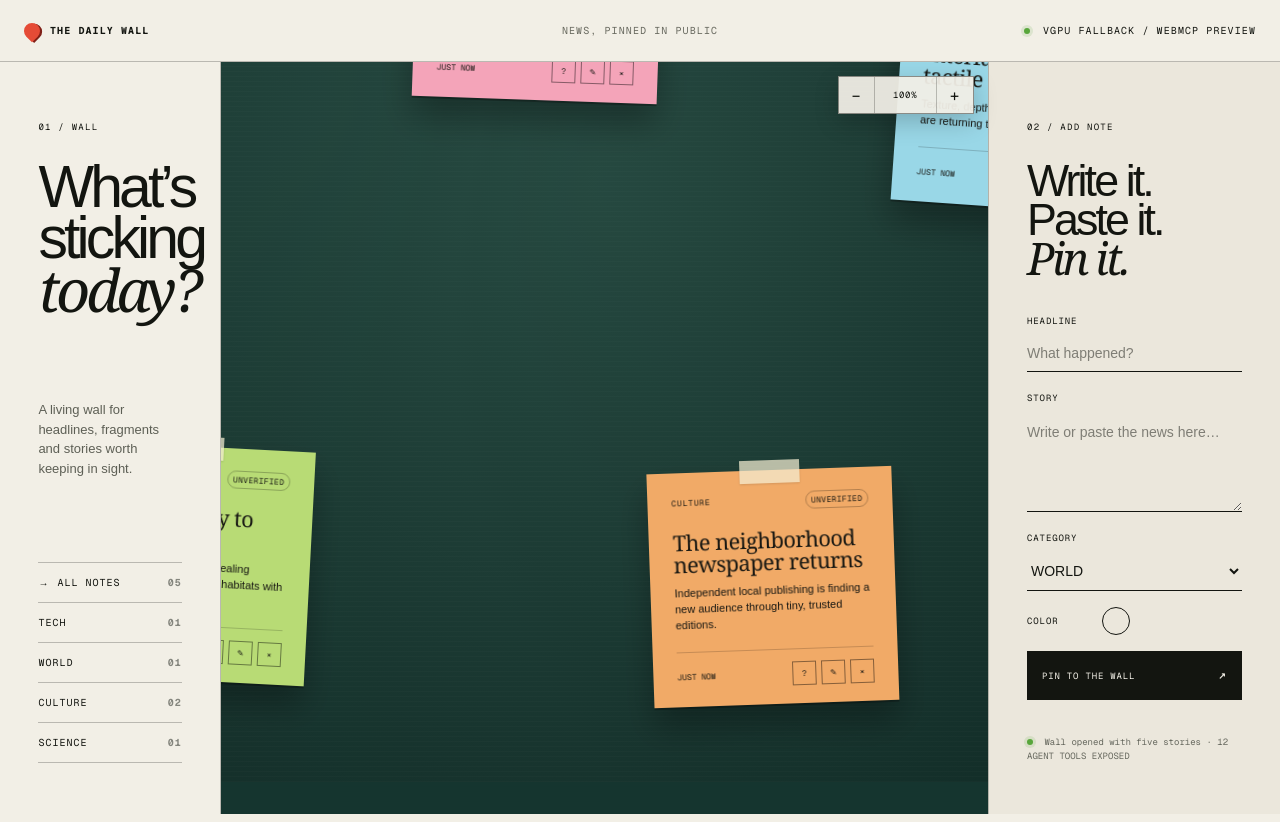
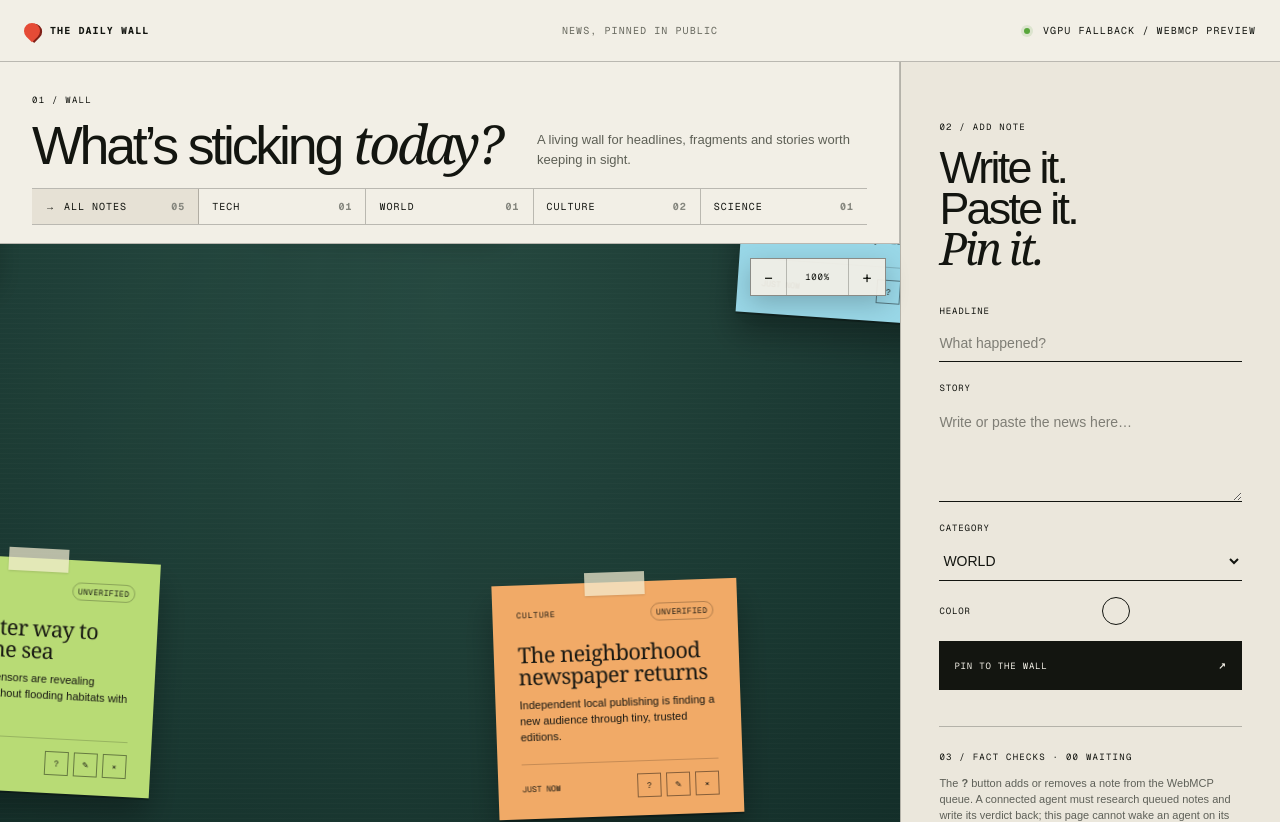
Before and after one commit to aletheia/the-daily-wall, a Next.js app: page / in a window 1280 px wide. Built offline with nearby package versions, Linux system fonts and the light colour scheme.

Commit message:
Expand board layout and add confetti shredding

```diff
--- a/app/globals.css
+++ b/app/globals.css
@@ -14,21 +14,22 @@ button { cursor: pointer; }
 .header-status { justify-self: end; }
 .header-status span, .agent-note span { display: inline-block; width: 6px; height: 6px; border-radius: 50%; background: #58a63b; margin-right: 6px; box-shadow: 0 0 0 3px rgba(88,166,59,.14); }
 
-.news-layout { min-height: calc(100vh - 62px); display: grid; grid-template-columns: minmax(220px, .62fr) minmax(660px, 2.15fr) minmax(280px, .82fr); }
-.rail, .composer { padding: clamp(28px, 4vw, 60px) clamp(22px, 3vw, 44px); display: flex; flex-direction: column; justify-content: space-between; }
-.rail { border-right: 1px solid var(--line); }
-.composer { border-left: 1px solid var(--line); background: #ebe7dc; }
+.news-layout { height: calc(100vh - 62px); min-height: 760px; display: grid; grid-template-columns: minmax(0, 1fr) minmax(310px, 380px); grid-template-rows: auto minmax(0, 1fr); }
+.rail { grid-column: 1; grid-row: 1; padding: 24px 32px 18px; display: grid; grid-template-columns: minmax(360px, auto) minmax(180px, 1fr); align-items: end; column-gap: 36px; border-right: 1px solid var(--line); border-bottom: 1px solid var(--line); }
+.composer { grid-column: 2; grid-row: 1 / 3; padding: clamp(28px, 4vw, 56px) clamp(22px, 3vw, 42px); display: flex; flex-direction: column; justify-content: space-between; overflow: auto; border-left: 1px solid var(--line); background: #ebe7dc; }
 .section-code { font: 9px var(--font-geist-mono), monospace; letter-spacing: .14em; }
-.rail h1, .composer h2 { margin: 24px 0 0; font-size: clamp(42px, 4.6vw, 76px); line-height: .87; letter-spacing: -.065em; font-weight: 400; }
+.rail h1, .composer h2 { margin: 10px 0 0; font-size: clamp(34px, 4.2vw, 64px); line-height: .9; letter-spacing: -.06em; font-weight: 400; }
 .rail h1 em, .composer h2 em { font-family: Georgia, serif; font-weight: 400; }
-.rail > p { max-width: 210px; color: #5d5f55; font-size: 13px; line-height: 1.5; }
-.rail nav { display: flex; flex-direction: column; border-top: 1px solid var(--line); }
-.rail nav button { display: flex; justify-content: space-between; padding: 13px 0; border: 0; border-bottom: 1px solid var(--line); background: transparent; font: 10px var(--font-geist-mono), monospace; letter-spacing: .1em; text-align: left; }
+.rail > p { justify-self: end; max-width: 330px; margin: 0; color: #5d5f55; font-size: 13px; line-height: 1.5; }
+.rail nav { grid-column: 1 / -1; display: flex; margin-top: 19px; border-top: 1px solid var(--line); border-bottom: 1px solid var(--line); }
+.rail nav button { flex: 1; display: flex; justify-content: space-between; padding: 11px 13px; border: 0; border-right: 1px solid var(--line); background: transparent; font: 10px var(--font-geist-mono), monospace; letter-spacing: .1em; text-align: left; }
+.rail nav button:last-child { border-right: 0; }
+.rail nav button:hover, .rail nav button.active { background: #e6e1d5; }
 .rail nav button.active::before { content: '→'; margin-right: 8px; }
 .rail nav button b { margin-left: auto; color: #85867e; }
 
-.board-shell { min-width: 0; position: relative; background: var(--board); }
-.postit-stage { height: 720px; position: relative; overflow: auto; overscroll-behavior: contain; touch-action: none; cursor: grab; background: radial-gradient(circle at 32% 24%, rgba(47,91,78,.72), transparent 50%), repeating-linear-gradient(87deg, rgba(255,255,255,.018) 0 1px, transparent 1px 4px), repeating-linear-gradient(2deg, rgba(0,0,0,.025) 0 1px, transparent 1px 5px), var(--board); }
+.board-shell { grid-column: 1; grid-row: 2; min-width: 0; min-height: 0; position: relative; }
+.postit-stage { width: 100%; height: 100%; min-height: 560px; position: relative; overflow: auto; overscroll-behavior: contain; touch-action: none; cursor: grab; scrollbar-color: #9a9a91 #e9e5da; background: radial-gradient(circle at 32% 24%, rgba(47,91,78,.72), transparent 50%), repeating-linear-gradient(87deg, rgba(255,255,255,.018) 0 1px, transparent 1px 4px), repeating-linear-gradient(2deg, rgba(0,0,0,.025) 0 1px, transparent 1px 5px), var(--board); }
 .postit-stage.is-panning { cursor: grabbing; }
 .board-scroll-space { position: relative; }
 .board-world { position: absolute; inset: 0 auto auto 0; background: radial-gradient(circle at 32% 24%, #284c43, #112b26 70%), repeating-linear-gradient(87deg, rgba(255,255,255,.018) 0 1px, transparent 1px 4px), var(--board); transform-origin: 0 0; }
@@ -50,10 +51,12 @@ button { cursor: pointer; }
 .postit.is-dropping { z-index: 20; animation: postit-drop .24s cubic-bezier(.4,0,1,1) both; }
 .postit.is-dropping::after { animation: paper-flash .24s linear both; }
 .postit.is-dropping .tape { animation: tape-settle .24s linear both; }
-.postit.is-shredding { z-index: 50; pointer-events: none; overflow: hidden; animation: postit-shred .72s cubic-bezier(.55,.02,.84,.38) forwards; }
-.postit.is-shredding::before { content: ''; position: absolute; z-index: 20; inset: 0; pointer-events: none; background: repeating-linear-gradient(90deg, transparent 0 14px, rgba(12,42,35,.96) 14px 18px); animation: shred-cuts .72s ease-in forwards; }
-.postit.is-shredding > * { animation: shred-ink .72s ease-in forwards; }
-.postit.yellow { background: #f6dd67; } .postit.pink { background: #f4a4b9; } .postit.blue { background: #99d7e7; } .postit.green { background: #b8db75; } .postit.orange { background: #f1aa67; }
+.postit.is-shredding { z-index: 50; pointer-events: none; overflow: visible; animation: postit-shred 1.1s linear forwards; }
+.postit.is-shredding::before { content: ''; position: absolute; z-index: 20; inset: 0; pointer-events: none; background: repeating-linear-gradient(90deg, transparent 0 13px, rgba(12,42,35,.96) 13px 17px); animation: shred-cuts 1.1s linear forwards; }
+.postit.is-shredding > :not(.shred-confetti) { animation: shred-ink 1.1s linear forwards; }
+.postit.yellow { --note-color: #f6dd67; background: var(--note-color); } .postit.pink { --note-color: #f4a4b9; background: var(--note-color); } .postit.blue { --note-color: #99d7e7; background: var(--note-color); } .postit.green { --note-color: #b8db75; background: var(--note-color); } .postit.orange { --note-color: #f1aa67; background: var(--note-color); }
+.shred-confetti { position: absolute; z-index: 30; inset: 0; pointer-events: none; }
+.shred-confetti i { position: absolute; width: 9px; height: 12px; opacity: 0; background: var(--note-color); box-shadow: 0 1px 1px rgba(0,0,0,.18); animation: confetti-fall .54s cubic-bezier(.32,.02,.8,.55) var(--confetti-delay) forwards; }
 .tape { position: absolute; top: -10px; left: calc(50% - 30px); width: 60px; height: 23px; background: rgba(244,237,210,.72); box-shadow: 0 1px 2px rgba(0,0,0,.12); transition: opacity .16s ease, transform .16s ease; }
 .note-meta { display: flex; justify-content: space-between; font: 8px var(--font-geist-mono), monospace; letter-spacing: .1em; }
 .fact-badge { padding: 3px 5px; margin-top: -3px; border: 1px solid rgba(0,0,0,.25); border-radius: 999px; letter-spacing: .04em; }
@@ -81,6 +84,8 @@ button { cursor: pointer; }
 .pin-button { height: 49px; padding: 0 14px; border: 1px solid var(--ink); background: var(--ink); color: var(--paper); display: flex; align-items: center; justify-content: space-between; font: 9px var(--font-geist-mono), monospace; letter-spacing: .09em; }
 .pin-button:hover { background: #e54b36; }
 .cancel-button { border: 0; background: transparent; text-decoration: underline; font: 9px var(--font-geist-mono), monospace; letter-spacing: .1em; }
+.fact-check-help { margin-top: auto; padding: 16px 0; border-top: 1px solid var(--line); border-bottom: 1px solid var(--line); }
+.fact-check-help p { margin: 9px 0 0; color: #5e6058; font-size: 11px; line-height: 1.45; }
 .agent-note { color: #66685e; font: 9px/1.5 var(--font-geist-mono), monospace; }
 
 @keyframes postit-drop {
@@ -90,17 +95,21 @@ button { cursor: pointer; }
 @keyframes paper-flash { 0% { opacity: .48; } 100% { opacity: 0; } }
 @keyframes tape-settle { 0% { opacity: .48; transform: translateY(-3px) rotate(2deg); } 100% { opacity: 1; transform: none; } }
 @keyframes postit-shred {
-  0% { transform: translateY(0) scale(1); opacity: 1; filter: none; }
-  20% { transform: translateY(8px) scaleX(.985); opacity: 1; }
-  72% { transform: translateY(94px) scaleX(.92) scaleY(.48); opacity: .82; filter: saturate(.75); }
-  100% { transform: translateY(180px) scaleX(.82) scaleY(.025); opacity: 0; filter: saturate(.4); }
+  0%, 46% { background-color: var(--note-color); box-shadow: 0 20px 32px rgba(0,0,0,.3), 0 2px 0 rgba(0,0,0,.28); }
+  54%, 100% { background-color: transparent; box-shadow: none; }
 }
 @keyframes shred-cuts {
-  0%, 16% { clip-path: inset(100% 0 0); }
-  70%, 100% { clip-path: inset(0); }
+  0%, 8% { clip-path: inset(100% 0 0); opacity: 1; }
+  46% { clip-path: inset(0); opacity: 1; }
+  54%, 100% { clip-path: inset(0); opacity: 0; }
 }
-@keyframes shred-ink { 0%, 30% { opacity: 1; } 100% { opacity: .08; } }
+@keyframes shred-ink { 0%, 40% { opacity: 1; } 54%, 100% { opacity: 0; } }
+@keyframes confetti-fall {
+  0% { opacity: 0; transform: translate(0, 0) rotate(0) scale(1); }
+  12% { opacity: 1; }
+  100% { opacity: 0; transform: translate(var(--confetti-x), var(--confetti-y)) rotate(var(--confetti-spin)) scale(.72); }
+}
 
-@media (max-width: 1050px) { .news-layout { grid-template-columns: 220px 1fr; } .composer { grid-column: 1 / -1; min-height: 560px; } }
-@media (max-width: 720px) { .newsroom-header { grid-template-columns: 1fr auto; } .newsroom-header p { display: none; } .news-layout { display: block; } .rail { min-height: 520px; } .postit-stage { height: 760px; } .postit { width: 42%; } .composer { min-height: 650px; } }
-@media (prefers-reduced-motion: reduce) { .postit, .postit::before, .postit::after, .postit > *, .tape { transition-duration: .01ms; animation-duration: .01ms !important; } }
+@media (max-width: 1050px) { .news-layout { grid-template-columns: minmax(0, 1fr) 310px; } .rail { grid-template-columns: 1fr; } .rail > p { display: none; } }
+@media (max-width: 760px) { .newsroom-header { grid-template-columns: 1fr auto; } .newsroom-header p { display: none; } .news-layout { height: auto; display: block; } .rail { display: block; padding: 28px 22px 20px; } .rail nav { overflow-x: auto; } .rail nav button { min-width: 118px; } .postit-stage { height: 760px; } .postit { width: 42%; } .composer { min-height: 680px; } }
+@media (prefers-reduced-motion: reduce) { .postit, .postit::before, .postit::after, .postit > *, .shred-confetti i, .tape { transition-duration: .01ms; animation-duration: .01ms !important; animation-delay: 0ms !important; } }
--- a/app/page.tsx
+++ b/app/page.tsx
@@ -47,6 +47,14 @@ const FACT_CHECK_STATUSES: FactCheckStatus[] = ['unverified', 'queued', 'verifie
 const BOARD_WIDTH = 1600;
 const LAYOUT = [[6, 9], [38, 5], [68, 14], [16, 52], [53, 54], [72, 58], [6, 68]];
 const ROTATIONS = [-3, 2, 4, 3, -2, 1, -4];
+const CONFETTI_PIECES = Array.from({ length: 22 }, (_, index) => ({
+  left: 3 + ((index * 19) % 92),
+  top: 8 + ((index * 31) % 78),
+  drift: -70 + ((index * 37) % 140),
+  fall: 145 + ((index * 23) % 95),
+  spin: -220 + ((index * 83) % 440),
+  delay: 470 + (index % 6) * 24,
+}));
 
 const INITIAL_NOTES: Note[] = [
   { id: 'open-models', category: 'TECH', title: 'Open models close the gap', body: 'Small, specialized models are becoming the default for focused newsroom workflows.', color: 'yellow', x: 6, y: 9, rotation: -3, createdAt: '2026-08-28T07:40:00.000Z' },
@@ -431,6 +439,7 @@ export default function Home() {
   const visibleNotes = useMemo(() => activeFilter === 'ALL' ? notes : notes.filter((note) => note.category === activeFilter), [activeFilter, notes]);
   const counts = useMemo(() => Object.fromEntries(['ALL', ...CATEGORIES].map((item) => [item, item === 'ALL' ? notes.length : notes.filter((note) => note.category === item).length])), [notes]);
   const boardHeight = useMemo(() => getBoardHeight(notes.length), [notes.length]);
+  const queuedFactChecks = useMemo(() => notes.filter((note) => factStatus(note) === 'queued').length, [notes]);
 
   useLayoutEffect(() => {
     const pane = paneRef.current;
@@ -503,8 +512,9 @@ export default function Home() {
   };
 
   const queueFactCheck = (note: Note) => {
-    commitNotes((current) => current.map((item) => item.id === note.id ? { ...item, factCheck: { status: 'queued' } } : item));
-    setLastEvent(`Queued “${note.title}” for fact-checking`);
+    const cancelling = factStatus(note) === 'queued';
+    commitNotes((current) => current.map((item) => item.id === note.id ? { ...item, factCheck: { status: cancelling ? 'unverified' : 'queued' } } : item));
+    setLastEvent(cancelling ? `Cancelled fact-check for “${note.title}”` : `Queued “${note.title}” — ask a connected agent to process the queue`);
   };
 
   const shredNote = (note: Note) => {
@@ -517,7 +527,7 @@ export default function Home() {
       shredTimersRef.current.delete(note.id);
       if (editingId === note.id) resetComposer();
       setLastEvent(`Removed “${note.title}”`);
-    }, 720);
+    }, 1100);
     shredTimersRef.current.set(note.id, timer);
   };
 
@@ -571,15 +581,15 @@ export default function Home() {
       </header>
 
       <section className="news-layout">
-        <aside className="rail">
-          <div><span className="section-code">01 / WALL</span><h1>What’s<br />sticking<br /><em>today?</em></h1></div>
+        <header className="rail">
+          <div><span className="section-code">01 / WALL</span><h1>What’s sticking <em>today?</em></h1></div>
           <p>A living wall for headlines, fragments and stories worth keeping in sight.</p>
           <nav aria-label="Filter notes">
             {(['ALL', ...CATEGORIES] as Filter[]).map((filter) => (
               <button key={filter} className={activeFilter === filter ? 'active' : ''} onClick={() => setActiveFilter(filter)}>{filter === 'ALL' ? 'ALL NOTES' : filter}<b>{String(counts[filter] ?? 0).padStart(2, '0')}</b></button>
             ))}
           </nav>
-        </aside>
+        </header>
 
         <section className="board-shell" id="wall" aria-label="News Post-it wall">
           <div className="zoom-controls" aria-label="Board zoom controls">
@@ -607,6 +617,7 @@ export default function Home() {
                   <h2>{note.title}</h2><p>{note.body}</p>
                   {note.factCheck?.summary && <p className="fact-summary"><b>{factStatus(note)}:</b> {note.factCheck.summary}</p>}
                   <footer><span>JUST NOW</span><div><button onPointerDown={(event) => event.stopPropagation()} onClick={() => queueFactCheck(note)} aria-label={`Queue ${note.title} for a fact check`}>?</button><button onPointerDown={(event) => event.stopPropagation()} onClick={() => editNote(note)} aria-label={`Edit ${note.title}`}>✎</button><button onPointerDown={(event) => event.stopPropagation()} onClick={() => shredNote(note)} aria-label={`Shred ${note.title}`}>×</button></div></footer>
+                  {shreddingIds.includes(note.id) && <span className="shred-confetti" aria-hidden="true">{CONFETTI_PIECES.map((piece, index) => <i key={index} style={{ left: `${piece.left}%`, top: `${piece.top}%`, '--confetti-x': `${piece.drift}px`, '--confetti-y': `${piece.fall}px`, '--confetti-spin': `${piece.spin}deg`, '--confetti-delay': `${piece.delay}ms` } as CSSProperties} />)}</span>}
                 </article>
               ))}
             </div>
@@ -624,6 +635,10 @@ export default function Home() {
             <button type="submit" className="pin-button"><span>{editingId ? 'UPDATE THE NOTE' : 'PIN TO THE WALL'}</span><b>↗</b></button>
             {editingId && <button type="button" className="cancel-button" onClick={resetComposer}>CANCEL EDIT</button>}
           </form>
+          <div className="fact-check-help">
+            <span className="section-code">03 / FACT CHECKS · {String(queuedFactChecks).padStart(2, '0')} WAITING</span>
+            <p>The <b>?</b> button adds or removes a note from the WebMCP queue. A connected agent must research queued notes and write its verdict back; this page cannot wake an agent on its own.</p>
+          </div>
           <p className="agent-note"><span /> {lastEvent} · 12 AGENT TOOLS EXPOSED</p>
         </aside>
       </section>
```
